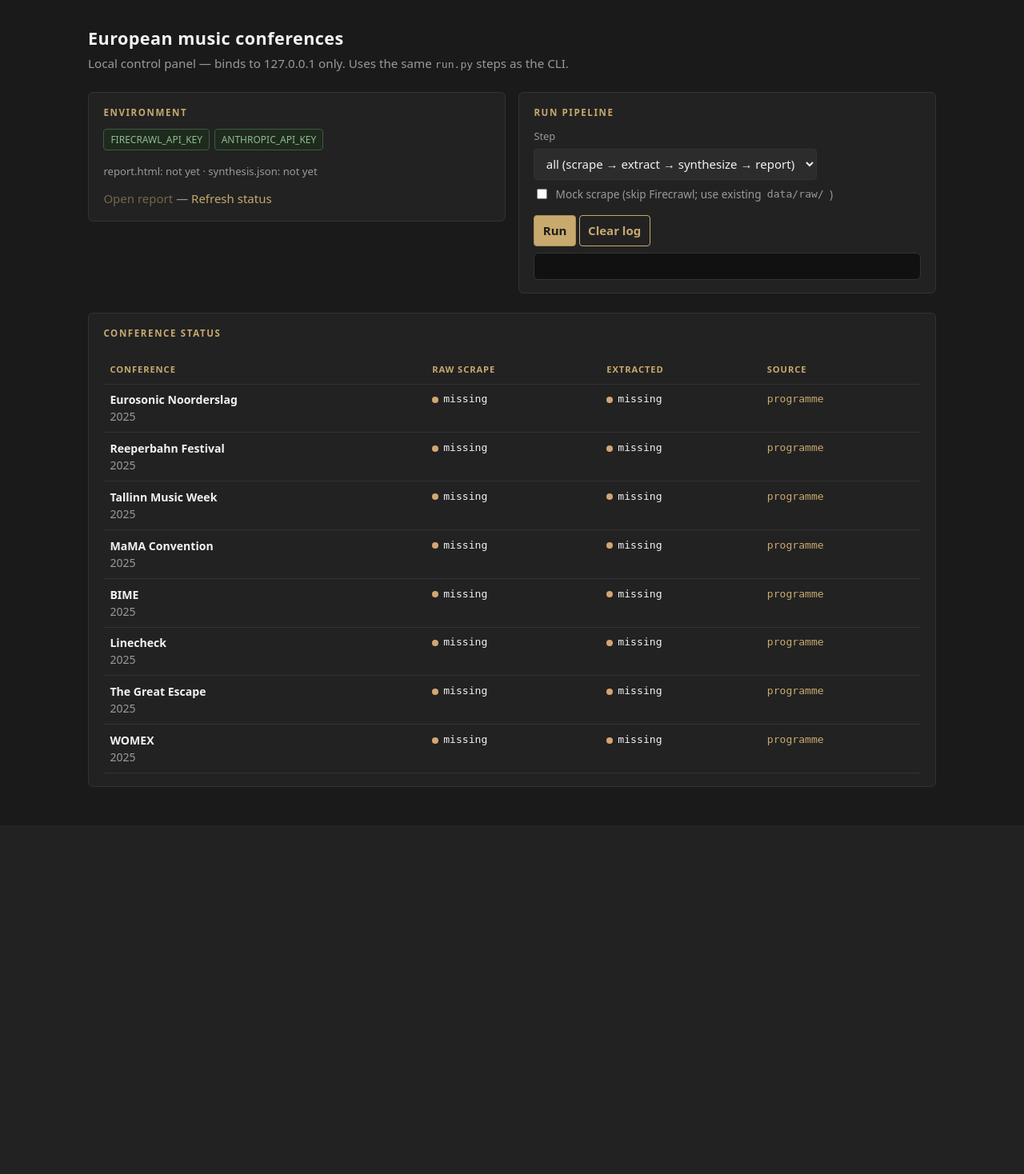
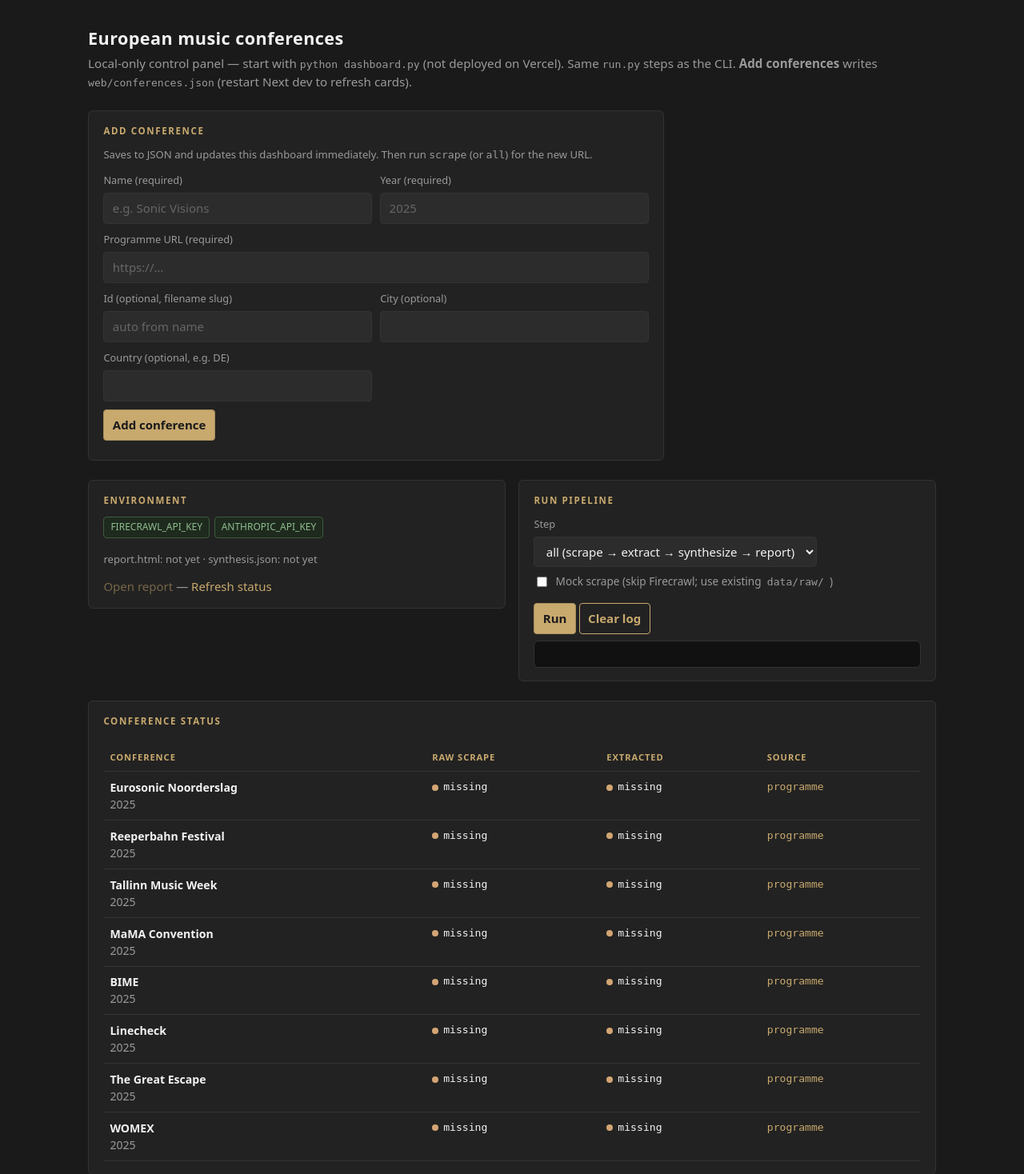
Before and after one commit to renhorvath/ainsatlas, a Flask app: page / in a window 1280 px wide. Shown: the top 1468 px of the page at 80% size. Before the commit the page ends 984 px from the top, so only its background shows below. Run offline with Flask 3, Linux system fonts and the light colour scheme.

Commit message:
Ship Next.js for Vercel by dropping root Flask entry and splitting requirements.
Rename the local pipeline UI to dashboard.py, split pip deps into pipeline vs
dashboard, add .vercelignore, and expand the dashboard with conference CRUD
helpers so Vercel no longer picks up Python as the primary app.

Co-authored-by: Cursor <cursoragent@cursor.com>

```diff
--- a/app.py
+++ b/dashboard.py
@@ -1,4 +1,4 @@
-"""Local web UI for the conference map pipeline (localhost only)."""
+"""Local-only web UI for the pipeline (Flask). Not used on Vercel — run: python dashboard.py"""
 
 from __future__ import annotations
 
@@ -10,7 +10,7 @@ import sys
 from dotenv import load_dotenv
 from flask import Flask, Response, jsonify, render_template, request
 
-from conferences import CONFERENCES
+from conferences import CONFERENCES, append_conference_from_form
 from config import (
     DATA_EXTRACTED,
     DATA_RAW,
@@ -101,6 +101,25 @@ def index():
     return render_template("dashboard.html")
 
 
+@app.route("/api/conferences", methods=["POST"])
+def api_add_conference():
+    data = request.get_json(force=True, silent=True) or {}
+    try:
+        rec = append_conference_from_form(
+            name=str(data.get("name") or ""),
+            year=str(data.get("year") or ""),
+            url=str(data.get("url") or ""),
+            conf_id=(str(data.get("id") or "").strip() or None),
+            city=(str(data.get("city") or "").strip() or None),
+            country=(str(data.get("country") or "").strip() or None),
+        )
+    except ValueError as exc:
+        return jsonify({"ok": False, "error": str(exc)}), 400
+    except OSError as exc:
+        return jsonify({"ok": False, "error": str(exc)}), 500
+    return jsonify({"ok": True, "conference": rec})
+
+
 @app.route("/api/status")
 def api_status():
     return jsonify(build_status())
--- /dev/null
+++ b/requirements-dashboard.txt
@@ -0,0 +1 @@
+flask>=3.0.0
--- a/requirements.txt
+++ b/requirements-pipeline.txt
@@ -2,4 +2,3 @@ firecrawl-py>=4.26.0
 anthropic>=0.40.0
 jinja2>=3.1.0
 python-dotenv>=1.0.0
-flask>=3.0.0
--- a/scrape.py
+++ b/scrape.py
@@ -77,7 +77,7 @@ def run_scrape(*, mock: bool) -> None:
     if not FIRECRAWL_API_KEY:
         raise SystemExit("FIRECRAWL_API_KEY is not set. Add it to .env or the environment.")
     if FirecrawlClient is None:
-        raise SystemExit("firecrawl-py is not installed. pip install -r requirements.txt")
+        raise SystemExit("firecrawl-py is not installed. pip install -r requirements-pipeline.txt")
 
     client = FirecrawlClient(api_key=FIRECRAWL_API_KEY)
     for conf in CONFERENCES:
--- a/templates/dashboard.html
+++ b/templates/dashboard.html
@@ -67,6 +67,29 @@
       border-radius: 4px;
       padding: 0.45rem 0.65rem;
     }
+    input[type="text"],
+    input[type="url"] {
+      font: inherit;
+      color: var(--text);
+      background: #2c2c2c;
+      border: 1px solid var(--line);
+      border-radius: 4px;
+      padding: 0.45rem 0.65rem;
+      width: 100%;
+      max-width: 100%;
+      box-sizing: border-box;
+    }
+    input::placeholder { color: #666; }
+    .form-grid {
+      display: grid;
+      gap: 0.65rem;
+    }
+    @media (min-width: 640px) {
+      .form-grid.two { grid-template-columns: 1fr 1fr; }
+    }
+    .form-msg { margin-top: 0.5rem; font-size: 0.85rem; }
+    .form-msg.ok { color: var(--ok); }
+    .form-msg.bad { color: var(--bad); }
     button {
       background: var(--accent);
       color: #1a1a1a;
@@ -126,7 +149,42 @@
 <body>
   <div class="wrap">
     <h1>European music conferences</h1>
-    <p class="subtitle">Local control panel — binds to 127.0.0.1 only. Uses the same <span class="mono">run.py</span> steps as the CLI.</p>
+    <p class="subtitle">Local-only control panel — start with <span class="mono">python dashboard.py</span> (not deployed on Vercel). Same <span class="mono">run.py</span> steps as the CLI. <strong>Add conferences</strong> writes <span class="mono">web/conferences.json</span> (restart Next dev to refresh cards).</p>
+
+    <div class="row">
+      <div class="card" style="flex:1 1 100%; max-width:720px;">
+        <h2>Add conference</h2>
+        <p class="muted" style="margin:0 0 0.75rem;font-size:0.82rem;">Saves to JSON and updates this dashboard immediately. Then run <span class="mono">scrape</span> (or <span class="mono">all</span>) for the new URL.</p>
+        <div class="form-grid two">
+          <div>
+            <label for="add-name">Name <span class="muted">(required)</span></label>
+            <input type="text" id="add-name" name="name" autocomplete="off" placeholder="e.g. Sonic Visions" />
+          </div>
+          <div>
+            <label for="add-year">Year <span class="muted">(required)</span></label>
+            <input type="text" id="add-year" name="year" autocomplete="off" placeholder="2025" />
+          </div>
+          <div style="grid-column: 1 / -1;">
+            <label for="add-url">Programme URL <span class="muted">(required)</span></label>
+            <input type="url" id="add-url" name="url" autocomplete="off" placeholder="https://…" />
+          </div>
+          <div>
+            <label for="add-id">Id <span class="muted">(optional, filename slug)</span></label>
+            <input type="text" id="add-id" name="id" autocomplete="off" placeholder="auto from name" />
+          </div>
+          <div>
+            <label for="add-city">City <span class="muted">(optional)</span></label>
+            <input type="text" id="add-city" name="city" autocomplete="off" />
+          </div>
+          <div>
+            <label for="add-country">Country <span class="muted">(optional, e.g. DE)</span></label>
+            <input type="text" id="add-country" name="country" autocomplete="off" />
+          </div>
+        </div>
+        <button type="button" id="add-submit">Add conference</button>
+        <div id="add-msg" class="form-msg" role="status"></div>
+      </div>
+    </div>
 
     <div class="row">
       <div class="card">
@@ -264,6 +322,53 @@
     });
     $("clear-log").addEventListener("click", () => { $("log").textContent = ""; });
 
+    $("add-submit").addEventListener("click", async () => {
+      const msg = $("add-msg");
+      msg.textContent = "";
+      msg.className = "form-msg";
+      const name = $("add-name").value.trim();
+      const year = $("add-year").value.trim();
+      const url = $("add-url").value.trim();
+      const id = $("add-id").value.trim();
+      const city = $("add-city").value.trim();
+      const country = $("add-country").value.trim();
+      if (!name || !year || !url) {
+        msg.className = "form-msg bad";
+        msg.textContent = "Name, year, and URL are required.";
+        return;
+      }
+      const btn = $("add-submit");
+      btn.disabled = true;
+      try {
+        const r = await fetch("/api/conferences", {
+          method: "POST",
+          headers: { "Content-Type": "application/json" },
+          body: JSON.stringify({
+            name,
+            year,
+            url,
+            id: id || undefined,
+            city: city || undefined,
+            country: country || undefined,
+          }),
+        });
+        const j = await r.json();
+        if (!r.ok || !j.ok) {
+          msg.className = "form-msg bad";
+          msg.textContent = j.error || "Request failed";
+        } else {
+          msg.className = "form-msg ok";
+          msg.textContent = "Saved as id \u201c" + (j.conference && j.conference.id) + "\u201d — run scrape for this URL.";
+          ["add-name", "add-year", "add-url", "add-id", "add-city", "add-country"].forEach((fid) => { $(fid).value = ""; });
+          await loadStatus();
+        }
+      } catch (e) {
+        msg.className = "form-msg bad";
+        msg.textContent = String(e);
+      }
+      btn.disabled = false;
+    });
+
     $("run").addEventListener("click", async () => {
       const btn = $("run");
       const step = $("step").value;
```
Also changed, not shown: conferences.py (+106 -17 lines), web/package.json (+7 -1 lines), 1 other file.
